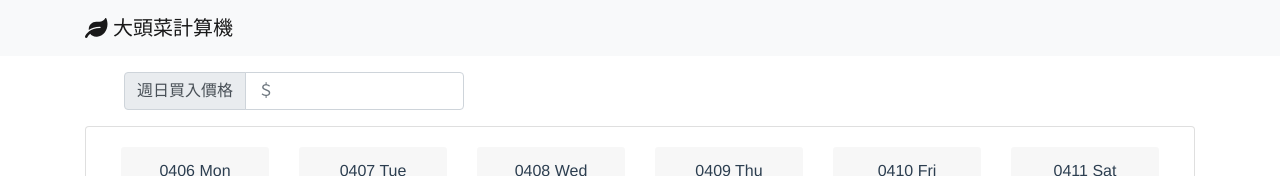
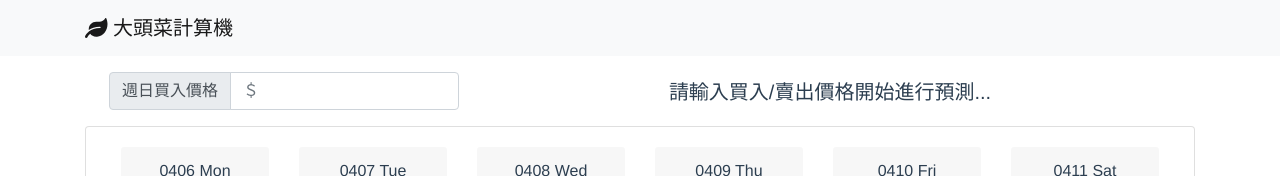
Before and after one commit to TomatoSoup0126/ACNH-turnip-tracker, a Vue app: page / in a window 1280 px wide. Shown: the top 176 px of the page. Built offline with nearby package versions, Linux system fonts and the light colour scheme.

Commit message:
add first prediction

```diff
--- a/src/App.vue
+++ b/src/App.vue
@@ -2,13 +2,20 @@
   <div id="app">
     <navbar />
     <div class="container mt-3">
-      <div class="col-4">
+      <div class="row">
+        <div class="col-4">
 
-        <div class="input-group mb-3 ml-4">
-          <div class="input-group-prepend">
-            <span class="input-group-text" id="basic-addon1">週日買入價格</span>
+          <div class="input-group mb-3 ml-4">
+            <div class="input-group-prepend">
+              <span class="input-group-text" id="basic-addon1">週日買入價格</span>
+            </div>
+            <input type="number" class="form-control" placeholder="＄" v-model.number="purchasePrice">
           </div>
-          <input type="number" class="form-control" placeholder="＄" v-model.number="purchasePrice">
+
+        </div>
+
+        <div class="col-8 pt-2">
+            <h5>{{prediction}}</h5>
         </div>
 
       </div>
@@ -68,6 +75,32 @@ export default {
       }
 
       return currentWeek
+    },
+
+    prediction: function(){
+
+      if (this.chartData.rows[0]['價錢'] === ''){
+
+        return '請輸入買入/賣出價格開始進行預測...'
+
+      }else{
+
+        let startPercent = this.chartData.rows[0]['價錢']/this.purchasePrice
+
+        if (startPercent > 0.9) {
+          return '可能為波形、三期型或四期型'
+        } else if(startPercent > 0.85 && startPercent < 0.9){
+          return '可能為三期型、四期型或遞減型'
+        } else if(startPercent > 0.8 && startPercent < 0.85){
+          return '可能為四期型'
+        } else if(startPercent > 0.6 && startPercent < 0.8){
+          return '可能為波型或四期型'
+        } else {
+          return '可能為四期型'
+        }
+
+      }
+
     }
 
   },
```
